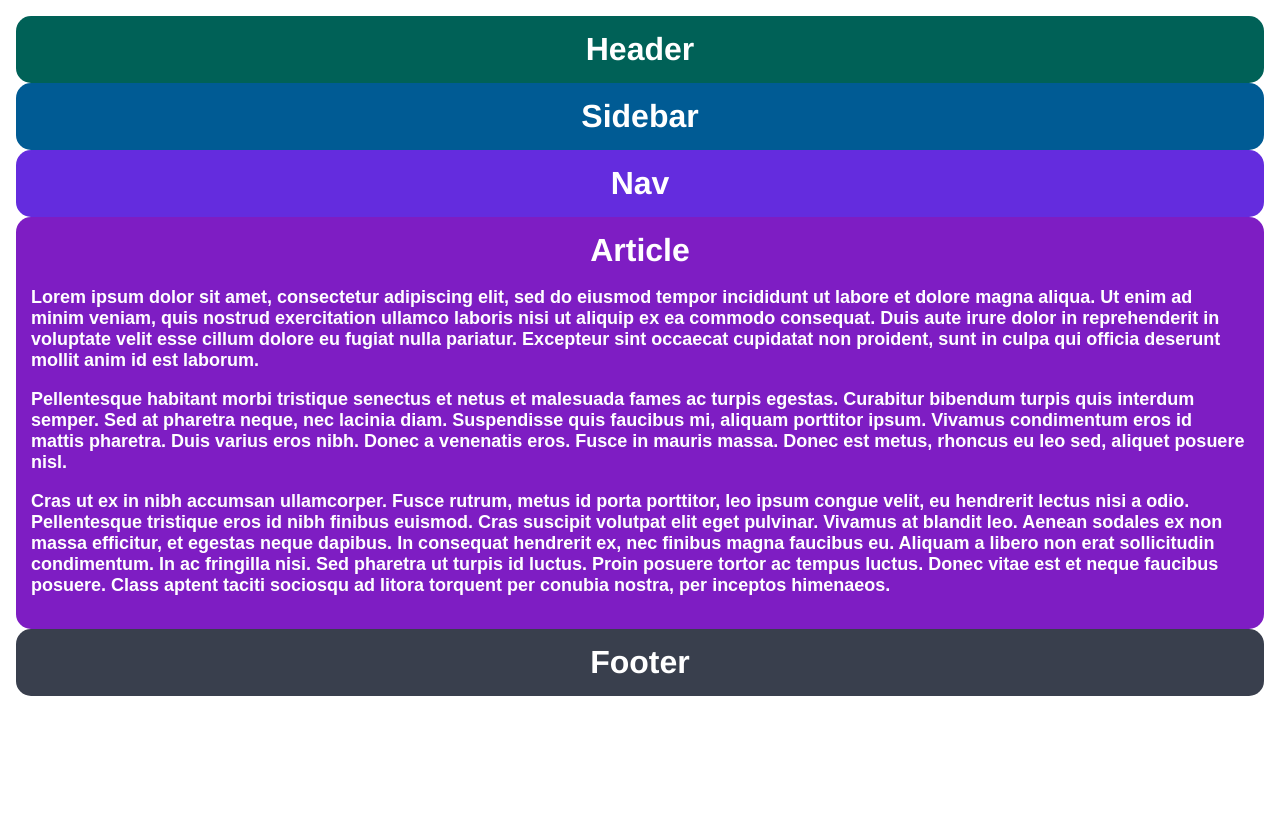
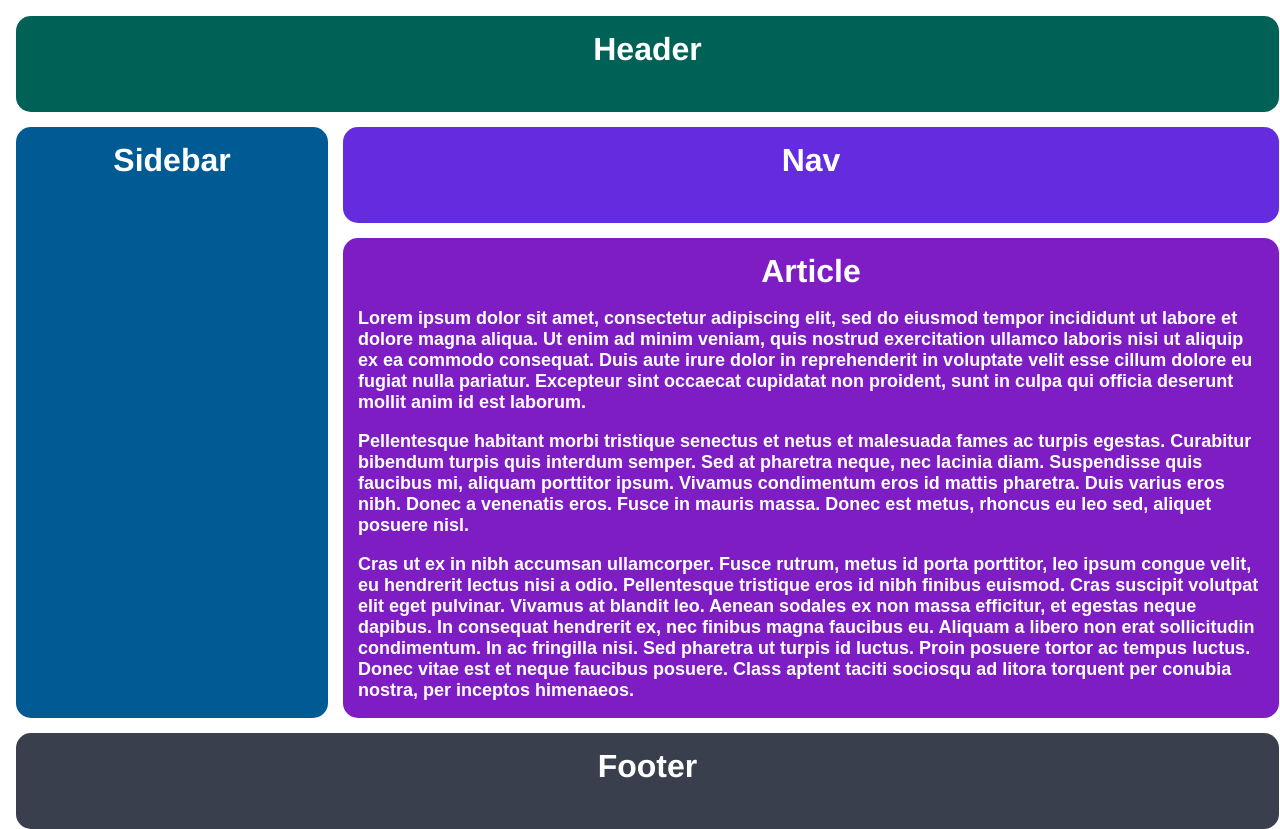
Before and after one commit to nallujin/t-o-p-repo, a plain HTML site: page grid/01-grid-layout-1/index.html in a window 1280 px wide. Before the commit the page ends 800 px from the top, so only its background shows below. Drawn offline with Linux system fonts and the light colour scheme.

Commit message:
Finish the Grid Holy Grail

```diff
--- a/grid/01-grid-layout-1/style.css
+++ b/grid/01-grid-layout-1/style.css
@@ -9,6 +9,10 @@ html {
   height: 100%;
   padding: 16px;
   box-sizing: border-box;
+  display: grid;
+  gap: 15px;
+  grid-template-columns: 25% 75%;
+  grid-template-rows: 12.5% 12.5% 62.5% 12.5%;
 }
 
 .container div {
@@ -22,22 +26,37 @@ html {
 
 .header {
   background-color: #006157;
+  grid-column-start: 1;
+  grid-column-end: 3;
+  grid-row: 1/2;
 }
 
 .sidebar {
   background-color: #005B94;
+  /*grid-column-start: 1;*/
+  /*grid-column-end: 2;*/
+  grid-column: 1/2;
+  /*grid-row-start: 2;*/
+  /*grid-row-end: 4;*/
+  grid-row: 2/4;
 }
 
 .nav {
   background-color: #642cde;
+  grid-row: 2/3;
+  grid-column: 2/3;
 }
 
 .article {
   background-color: #7E1DC3;
+  grid-row: 3/4;
+  grid-column: 2/3;
 }
 
 .footer {
   background-color: #393f4d;
+  grid-column: 1/3;
+  grid-row: 4/5;
 }
 
 .article p {
```
